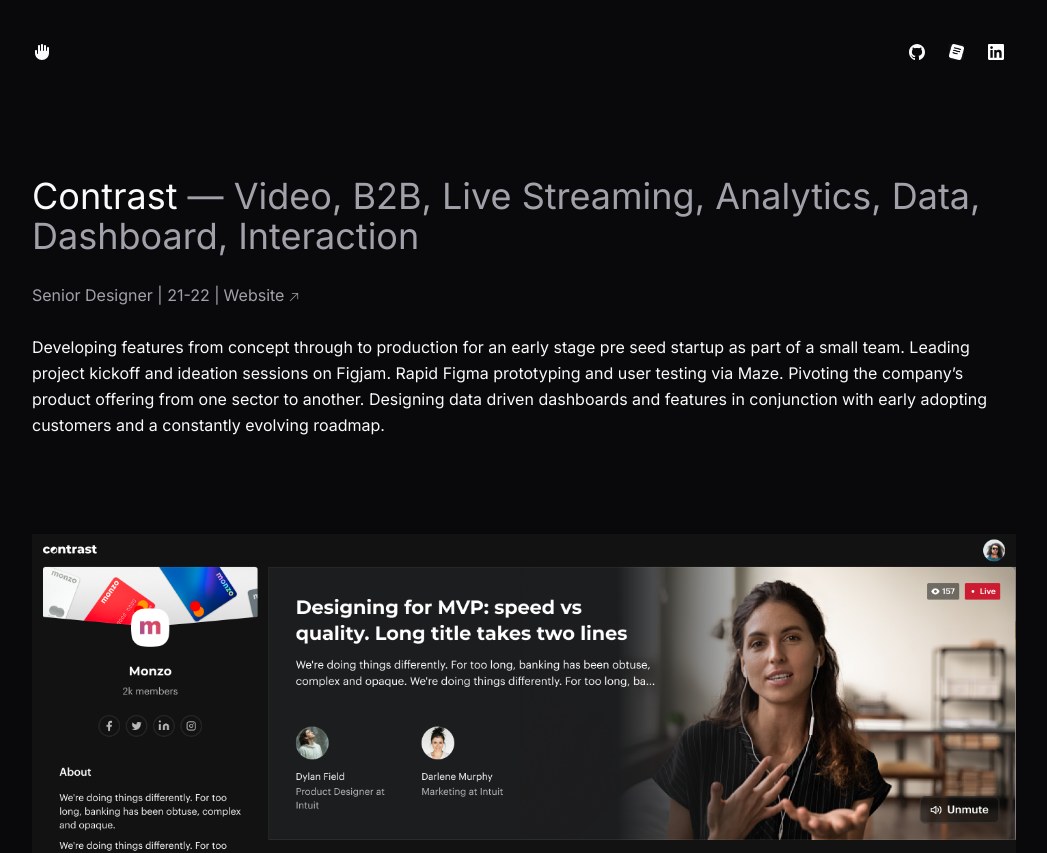
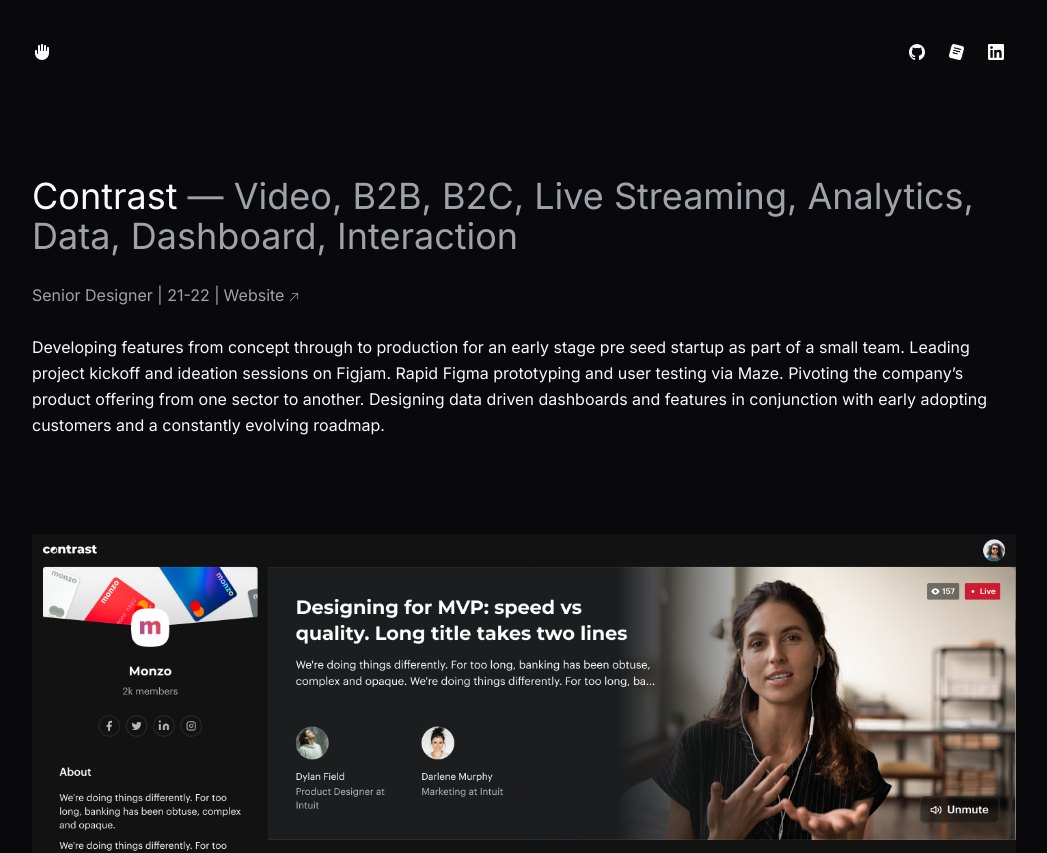
Before and after one commit to andrewgormley/postpfdepression, a Next.js app: page /contrast in a window 1280 px wide. Shown: the top 853 px of the page, without its empty margins (116-1163 px from the left). Built offline with nearby package versions, Linux system fonts and the light colour scheme.

Commit message:
updated project tags

```diff
--- a/app/contrast/page.js
+++ b/app/contrast/page.js
@@ -13,7 +13,7 @@ export default function Contrast() {
 
         <ProjectHeader
           title={'Contrast'}
-          description={'Video, B2B, Live Streaming, Analytics, Data, Dashboard, Interaction'}
+          description={'Video, B2B, B2C, Live Streaming, Analytics, Data, Dashboard, Interaction'}
           role={'Senior Designer | 21-22'}
           website={'https://www.getcontrast.io/'}
           copy={"Developing features from concept through to production for an early stage pre seed startup as part of a small team. Leading project kickoff and ideation sessions on Figjam. Rapid Figma prototyping and user testing via Maze. Pivoting the company’s product offering from one sector to another. Designing data driven dashboards and features in conjunction with early adopting customers and a constantly evolving roadmap."}
--- a/app/page.js
+++ b/app/page.js
@@ -24,7 +24,7 @@ export default function Home() {
           img={'/pf-project.png'}
           imgAlt={'PacketFabric dashboard'}
           title={'PacketFabric'}
-          description={'NaaS, Analytics, Data, Dashboard, Commerce, Information Architecture'}
+          description={'NaaS, B2B, Analytics, Data, Dashboard, Commerce, Information Architecture'}
           role={'Design Lead | 20 - 23'} />
 
         <Project
@@ -32,7 +32,7 @@ export default function Home() {
           img={'/contrast-project-3.png'}
           imgAlt={'Contrast admin dashboard'}
           title={'Contrast'}
-          description={'Video, Live Streaming, Analytics, Data, Dashboard, Interaction'}
+          description={'Video, B2B, B2C, Live Streaming, Analytics, Data, Dashboard, Interaction'}
           role={'Senior Designer | 21-22'} />
 
         <Project
@@ -40,7 +40,7 @@ export default function Home() {
           img={'/crowdcube-project.png'}
           imgAlt={''}
           title={'Crowdcube'}
-          description={'Financial Tech, Web Design, B2B, B2C, Information Architecture, Commerce'}
+          description={'Financial Tech, B2B, B2C, Web Design, Information Architecture, Commerce'}
           role={'Lead UI Designer | 16-17'} />
 
         <ToolRow/>
```
